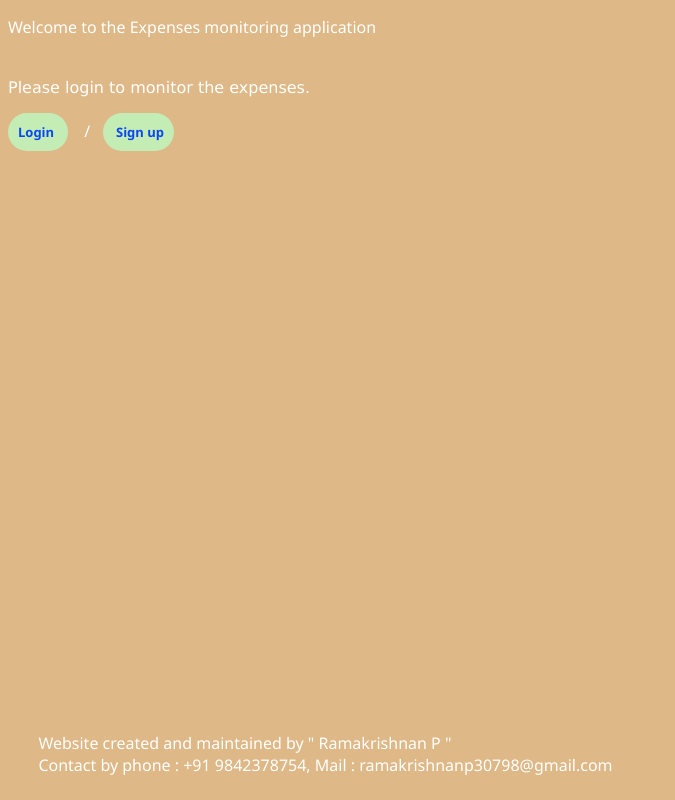
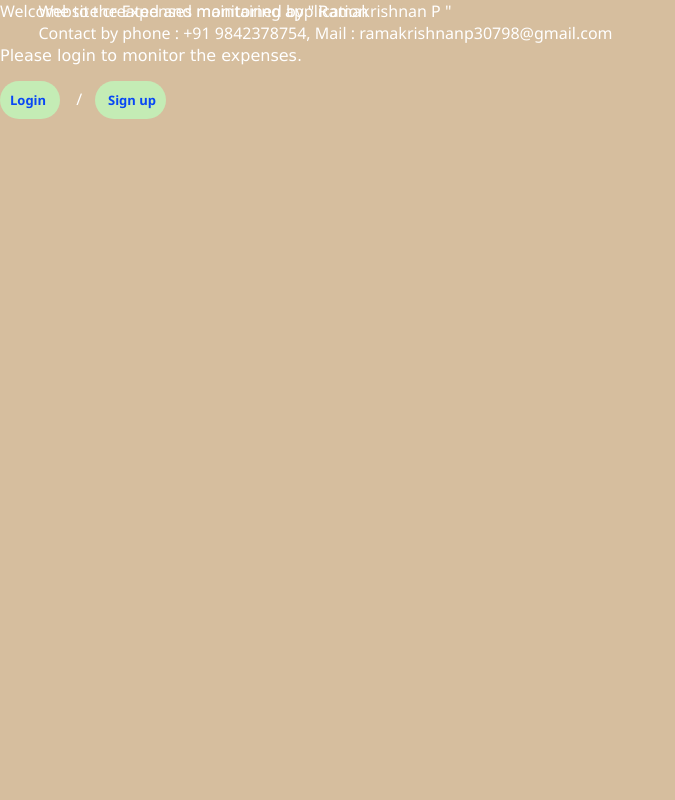
Before and after one commit to Manikandan-mahi/Expapp, a Django app: page / in a window 1280 px wide. Shown: the whole page, without its empty margins (0-675 px from the left). Run offline with Django 3.2, Linux system fonts and the light colour scheme.

Commit message:
commit on css change first time

```diff
--- a/alpha/views.py
+++ b/alpha/views.py
@@ -22,10 +22,10 @@ def v_register(request):
         formdate = date.today()
         if User.objects.filter(username = username).exists():
             comment = 'Username is taken'
-            return render(request,'registration/register.html', {'title': 'Sign In', 'comment': comment})
+            return render(request,'register/register.html', {'title': 'Sign In', 'comment': comment})
         elif User.objects.filter(email=umail).exists():
             comment = 'Email is taken'
-            return render(request,'registration/register.html', {'title': 'Sign In', 'comment': comment})
+            return render(request,'register/register.html', {'title': 'Sign In', 'comment': comment})
         else:
             if 8 <= len(passwd) <= 12:
                 if passwd == confirm_passwd:
@@ -35,12 +35,12 @@ def v_register(request):
                     messages.success(request, "Successfully signed in! Please use the login window to login now...")
                     return redirect("Index")
                 else:
-                    return render(request,'registration/register.html', {'title': 'Sign In', 'comment':'Passwords are not matching!' })
+                    return render(request,'register/register.html', {'title': 'Sign In', 'comment':'Passwords are not matching!' })
             else:
-                return render(request,'registration/register.html',
+                return render(request,'register/register.html',
                 {'title': 'Sign In', 'comment':'Passwords length is not matching! It should be within 8 to 12 characters.' })
     else:
-        return render(request,'registration/register.html', {'title': 'Sign In'})
+        return render(request,'register/register.html', {'title': 'Sign In'})
 
 
 def v_login(request):
@@ -55,11 +55,11 @@ def v_login(request):
                 exp = Expense.objects.filter(exp_date=formdate)
                 return redirect(f"/home/{str(formdate)}",{'user':user, 'exps':exp, 'appdate' : formdate})
             else:
-                return render(request,'registration/login.html',{ 'comment' :'Please check your Email and Password '} )
+                return render(request,'register/login.html',{ 'comment' :'Please check your Email and Password '} )
         else:
-            return render(request,'registration/login.html', {'comment' : 'User not found ! '})
+            return render(request,'register/login.html', {'comment' : 'User not found ! '})
     elif request.method == 'GET':
-        return render(request,'registration/login.html')
+        return render(request,'register/login.html')
 
 def v_home(request,sdate):
     if request.method== 'GET':
--- a/expense/settings.py
+++ b/expense/settings.py
@@ -57,7 +57,7 @@ ROOT_URLCONF = 'expense.urls'
 TEMPLATES = [
     {
         'BACKEND': 'django.template.backends.django.DjangoTemplates',
-        'DIRS': [ TEMPLATES_DIR, os.path.join(TEMPLATES_DIR,"registration")],
+        'DIRS': [ TEMPLATES_DIR, os.path.join(TEMPLATES_DIR,"register")],
         'APP_DIRS': True,
         'OPTIONS': {
             'context_processors': [
--- a/statics/css/allstyle.css
+++ b/statics/css/allstyle.css
@@ -1,7 +1,11 @@
 /*HTML parts */
+*{
+    top: 0;
+    margin: 0;
+}
 body
 {
-    background-color:burlywood;
+    background-color:rgb(214, 190, 158);
     font-family: 'Segoe UI', Tahoma, Geneva, Verdana, sans-serif;
     font-style: normal;
     color: white;
--- a/templates/base.html
+++ b/templates/base.html
@@ -16,9 +16,9 @@
     {% block content %}
     {% endblock %}
 
- <div id="footer" class= "ftr" >
+ <footer id="footer" class= "ftr" >
      Website created and maintained by " Ramakrishnan P " <br/>
      Contact by phone : +91 9842378754,  Mail : ramakrishnanp30798@gmail.com
- </div>
+ </footer>
 </body>
 </html>
```
Also changed, not shown: requirements.txt (deleted, +0 -18 lines), templates/register/login.html (renamed from templates/registration/login.html), templates/register/register.html (renamed from templates/registration/register.html), 1 other file.
